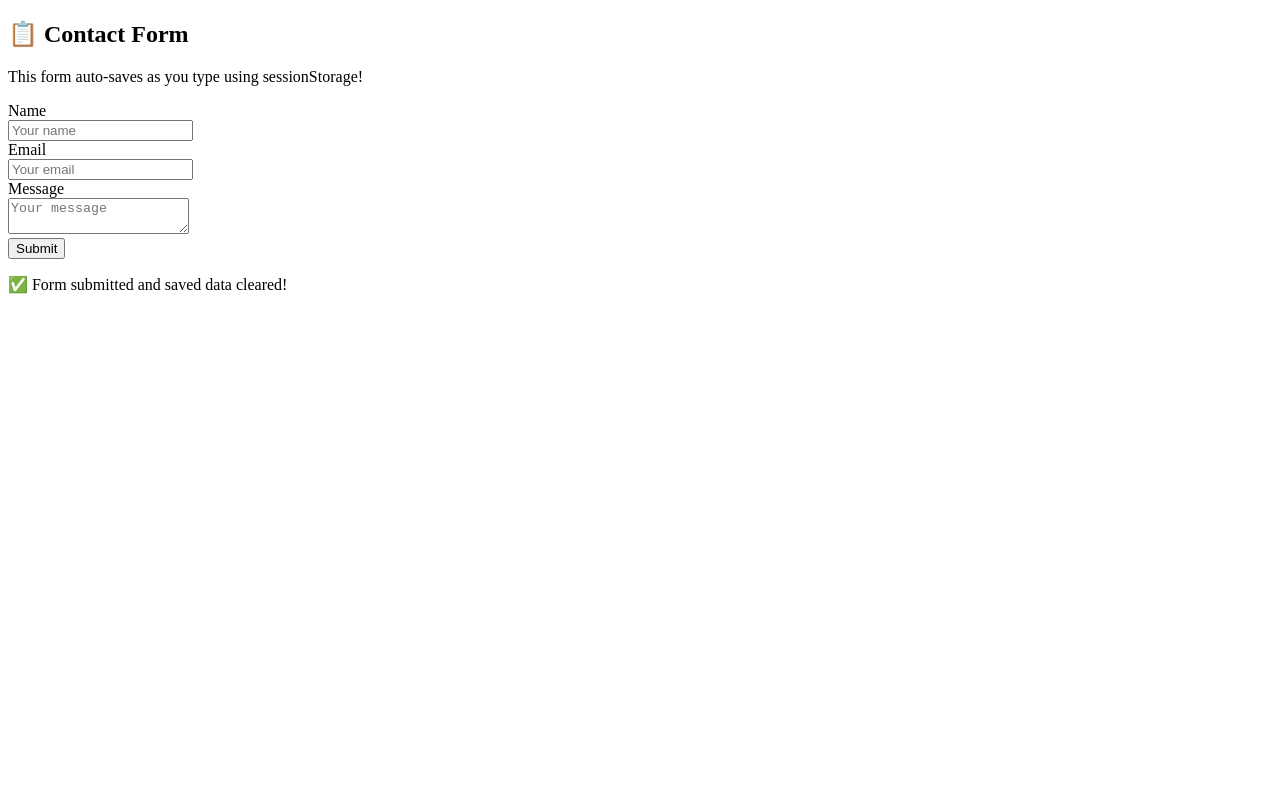
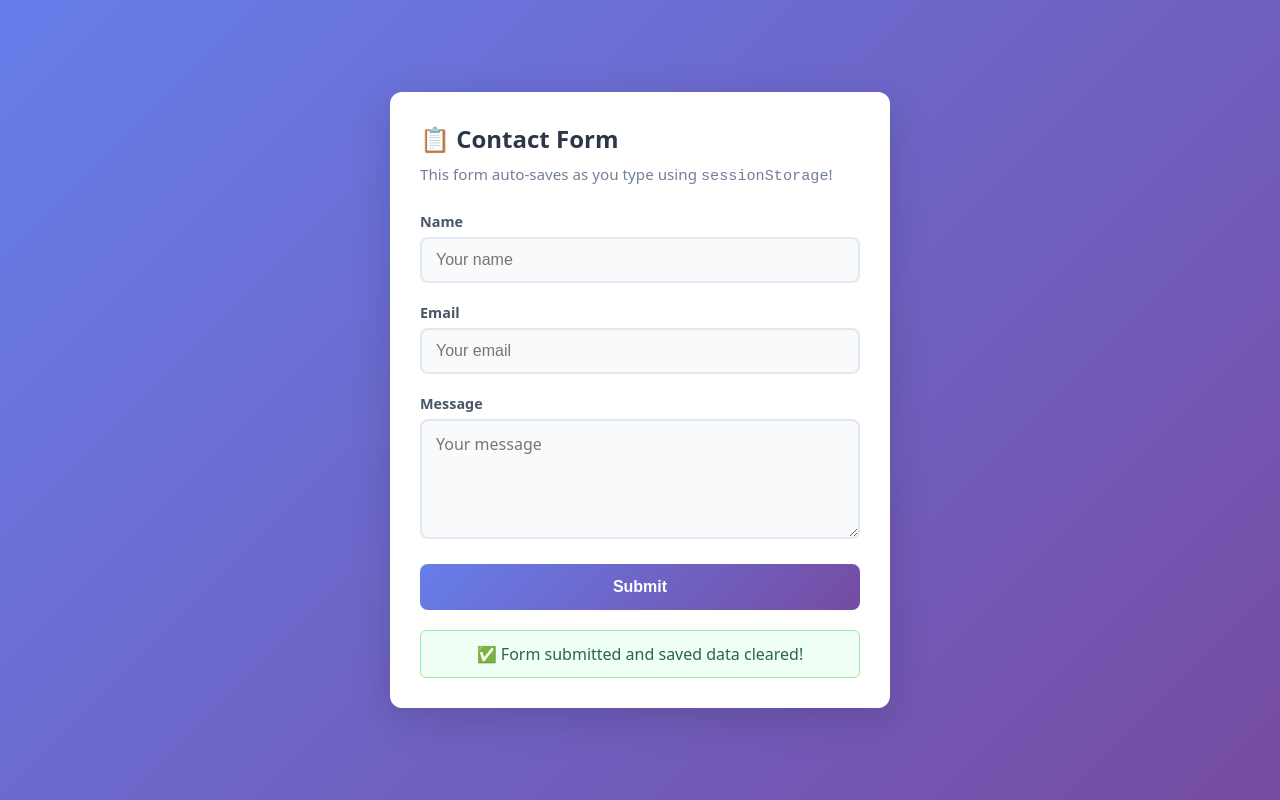
Before and after one commit to Mshi-dev15/iyf-s10-week-07-Mshi-dev15, a website: page form.html in a window 1280 px wide. Both pictures are taken after typing "Sample", "name@example.com", "Sample" into the empty fields and a click on the button "Submit". Drawn offline with Linux system fonts and the light colour scheme.

Commit message:
feat:update readme demo and form file

```diff
--- a/form.html
+++ b/form.html
@@ -1,69 +1,197 @@
 <!DOCTYPE html>
-<html lang="en">
+<html>
 <head>
   <meta charset="UTF-8" />
+  <meta name="viewport" content="width=device-width, initial-scale=1.0">
   <title>Task 13.3 - Auto Save Form</title>
+  <style>
+    /* Reset & Base */
+    * { box-sizing: border-box; margin: 0; padding: 0; }
+
+    body {
+      font-family: system-ui, -apple-system, sans-serif;
+      background: linear-gradient(135deg, #667eea 0%, #764ba2 100%);
+      min-height: 100vh;
+      display: flex;
+      align-items: center;
+      justify-content: center;
+      padding: 20px;
+      color: #333;
+    }
+
+    /* Form Container */
+    .form-container {
+      background: white;
+      padding: 30px;
+      border-radius: 12px;
+      box-shadow: 0 10px 40px rgba(0, 0, 0, 0.15);
+      max-width: 500px;
+      width: 100%;
+    }
+
+    h2 {
+      margin-bottom: 8px;
+      color: #2d3748;
+      font-size: 1.5rem;
+    }
+
+    .subtitle {
+      color: #718096;
+      margin-bottom: 25px;
+      font-size: 0.95rem;
+      line-height: 1.5;
+    }
+
+    /* Form Fields */
+    .form-group {
+      margin-bottom: 20px;
+    }
+
+    label {
+      display: block;
+      margin-bottom: 6px;
+      font-weight: 600;
+      color: #4a5568;
+      font-size: 0.9rem;
+    }
+
+    input, textarea {
+      width: 100%;
+      padding: 12px 14px;
+      border: 2px solid #e2e8f0;
+      border-radius: 8px;
+      font-size: 1rem;
+      transition: border-color 0.2s, box-shadow 0.2s;
+      background: #f8fafc;
+    }
+
+    input:focus, textarea:focus {
+      outline: none;
+      border-color: #667eea;
+      box-shadow: 0 0 0 3px rgba(102, 126, 234, 0.15);
+      background: white;
+    }
+
+    textarea {
+      min-height: 120px;
+      resize: vertical;
+      font-family: inherit;
+    }
+
+    /* Submit Button */
+    button[type="submit"] {
+      width: 100%;
+      padding: 14px;
+      background: linear-gradient(135deg, #667eea 0%, #764ba2 100%);
+      color: white;
+      border: none;
+      border-radius: 8px;
+      font-size: 1rem;
+      font-weight: 600;
+      cursor: pointer;
+      transition: transform 0.1s, box-shadow 0.2s;
+    }
+
+    button[type="submit"]:hover {
+      transform: translateY(-2px);
+      box-shadow: 0 5px 20px rgba(102, 126, 234, 0.4);
+    }
+
+    button[type="submit"]:active {
+      transform: translateY(0);
+    }
+
+    /* Status Message */
+    #status {
+      margin-top: 20px;
+      padding: 12px;
+      background: #f0fff4;
+      border: 1px solid #9ae6b4;
+      border-radius: 6px;
+      color: #276749;
+      font-weight: 500;
+      text-align: center;
+      display: none; /* Hidden by default */
+    }
+
+    #status.show {
+      display: block;
+      animation: slideIn 0.3s ease;
+    }
+
+    @keyframes slideIn {
+      from { opacity: 0; transform: translateY(-10px); }
+      to { opacity: 1; transform: translateY(0); }
+    }
+
+    /* Responsive */
+    @media (max-width: 480px) {
+      .form-container {
+        padding: 25px 20px;
+      }
+    }
+  </style>
 </head>
 <body>
-
+  <div class="form-container">
     <h2>📋 Contact Form</h2>
-  <p>This form auto-saves as you type using sessionStorage!</p>
+    <p class="subtitle">This form auto-saves as you type using <code>sessionStorage</code>!</p>
 
     <form id="contact-form">
-
-    <div>
-      <label>Name</label><br />
-      <input type="text" name="name" placeholder="Your name" />
+      <div class="form-group">
+        <label for="name">Name</label>
+        <input type="text" id="name" name="name" placeholder="Your name" required />
       </div>
 
-    <div>
-      <label>Email</label><br />
-      <input type="text" name="email" placeholder="Your email" />
+      <div class="form-group">
+        <label for="email">Email</label>
+        <input type="email" id="email" name="email" placeholder="Your email" required />
       </div>
 
-    <div>
-      <label>Message</label><br />
-      <textarea name="message" placeholder="Your message"></textarea>
+      <div class="form-group">
+        <label for="message">Message</label>
+        <textarea id="message" name="message" placeholder="Your message" required></textarea>
       </div>
 
       <button type="submit">Submit</button>
-
     </form>
 
     <p id="status"></p>
+  </div>
 
   <script>
     const form = document.getElementById("contact-form");
+    const inputs = form.querySelectorAll("input, textarea");
+    const status = document.getElementById("status");
 
-// Get all inputs and textareas inside the form
-const inputs = form.querySelectorAll("input, textarea");
+    // Restore saved data
+    inputs.forEach(input => {
+      const saved = sessionStorage.getItem("form_" + input.name);
+      if (saved) input.value = saved;
 
-inputs.forEach(input => {
-  // When page loads, check if we have saved data for this field
-  const saved = sessionStorage.getItem("form_" + input.name);
-  if (saved) {
-    input.value = saved; // restore it!
-  }
-
-  // Every time the user types, save immediately
       input.addEventListener("input", () => {
         sessionStorage.setItem("form_" + input.name, input.value);
       });
     });
 
-// When form is submitted, clear all saved data
+    // Handle submit
     form.addEventListener("submit", function(e) {
       e.preventDefault();
 
-  // Clear sessionStorage for each field
       inputs.forEach(input => {
         sessionStorage.removeItem("form_" + input.name);
-    input.value = ""; // also clear the input visually
+        input.value = "";
       });
 
-  document.getElementById("status").textContent = "✅ Form submitted and saved data cleared!";
+      // Show status with animation
+      status.textContent = "✅ Form submitted and saved data cleared!";
+      status.classList.add("show");
+
+      // Hide status after 3 seconds
+      setTimeout(() => {
+        status.classList.remove("show");
+      }, 3000);
     });
-
   </script>
 </body>
 </html>
```
Also changed, not shown: README.md. Lines whose indentation alone changed are shown as unchanged.
